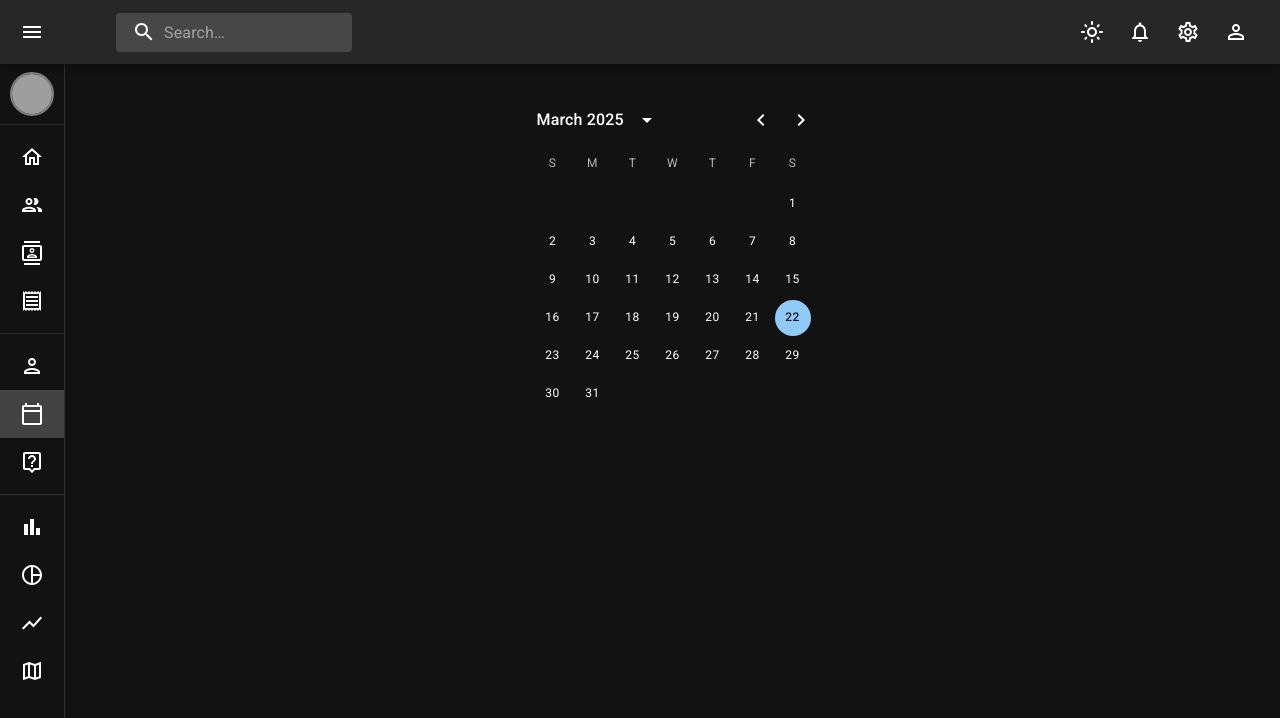
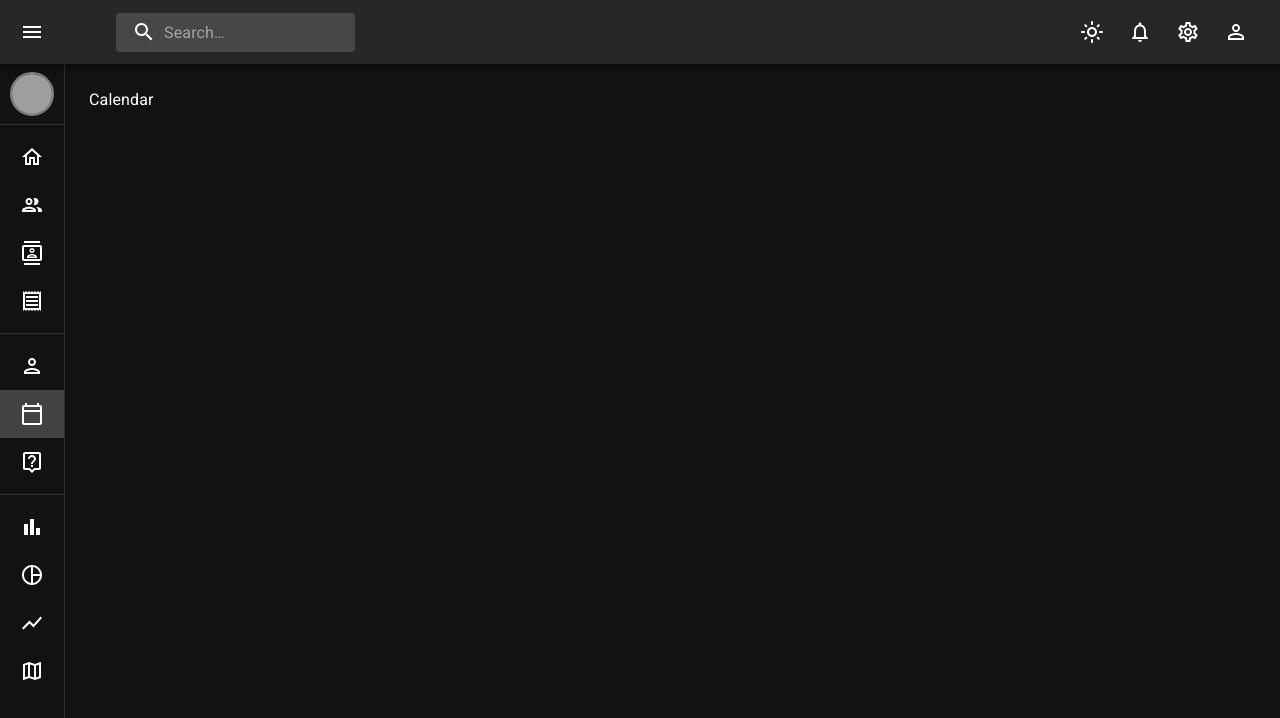
Before and after one commit to MahdiLcoder/admin-dashboard, a React (Vite) app: page /calendar in a window 1280 px wide. Shown: the top 718 px of the page. Built offline with nearby package versions, Linux system fonts and the light colour scheme; grey boxes are pictures that could not be loaded.

Commit message:
completn from

```diff
--- a/src/pages/Calendar.jsx
+++ b/src/pages/Calendar.jsx
@@ -1,15 +1,8 @@
-import React, { useState } from "react";
-import { LocalizationProvider } from "@mui/x-date-pickers/LocalizationProvider";
-import { AdapterDayjs } from "@mui/x-date-pickers/AdapterDayjs";
-import { DateCalendar } from "@mui/x-date-pickers/DateCalendar";
-import dayjs from "dayjs";
+import React from 'react'
+
 function Calendar() {
-
-  const [date, setDate] = useState(dayjs());
   return (
-    <LocalizationProvider dateAdapter={AdapterDayjs}>
-      <DateCalendar value={date} onChange={(newDate) => setDate(newDate)} />
-    </LocalizationProvider>
+    <div>Calendar</div>
   )
 }
 
```
